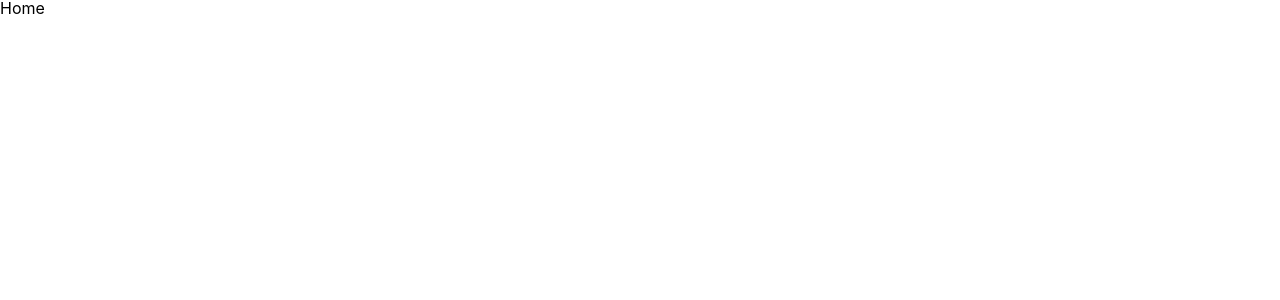
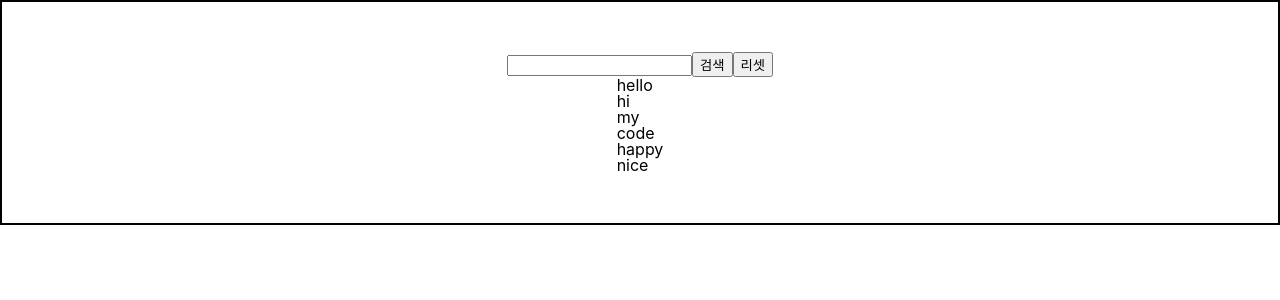
Before and after one commit to volant97/Baecomm, a React (Create React App) app: page / in a window 1280 px wide. Shown: the top 300 px of the page. Built offline with nearby package versions, Linux system fonts and the light colour scheme.

Commit message:
[UPDATE] route Layout

```diff
--- /dev/null
+++ b/src/components/common/Layout.tsx
@@ -0,0 +1,21 @@
+import { Outlet } from "react-router-dom";
+import styled from "styled-components";
+
+function Layout() {
+  return (
+    <StLayout>
+      <Outlet />
+    </StLayout>
+  );
+}
+
+export default Layout;
+
+const StLayout = styled.div`
+  display: flex;
+  flex-direction: column;
+  align-items: center;
+  width: 100%;
+  padding: 50px 0;
+  border: 2px solid black;
+`;
--- a/src/pages/Home.tsx
+++ b/src/pages/Home.tsx
@@ -1,5 +1,44 @@
+import { useState } from "react";
+
 function Home() {
-  return <div>Home</div>;
+  const array = ["hello", "hi", "my", "code", "happy", "nice"];
+
+  const [word, setWord] = useState<string>("");
+  const [searchedItem, setSearchedItem] = useState<string[]>(array);
+
+  const searched = array.filter((item) => item.toLowerCase().includes(word));
+
+  const handleInputOnChange = (e: React.ChangeEvent<HTMLInputElement>) => {
+    setWord(e.target.value);
+  };
+
+  const handleformSubmit = (e: React.FormEvent<HTMLFormElement>) => {
+    e.preventDefault();
+    if (searched.length === 0) return alert("검색 결과가 없습니다");
+    setSearchedItem(searched);
+    setWord("");
+  };
+
+  const handleResetBtnOnClick = () => {
+    setSearchedItem(array);
+  };
+
+  return (
+    <>
+      <form onSubmit={handleformSubmit}>
+        <input value={word} onChange={handleInputOnChange} required />
+        <button type="submit">검색</button>
+        <button type="button" onClick={handleResetBtnOnClick}>
+          리셋
+        </button>
+      </form>
+      <ul>
+        {searchedItem.map((item, index) => (
+          <li key={index}>{item}</li>
+        ))}
+      </ul>
+    </>
+  );
 }
 
 export default Home;
--- a/src/shared/Router.tsx
+++ b/src/shared/Router.tsx
@@ -3,15 +3,18 @@ import TestPage from "../pages/TestPage";
 import { BrowserRouter, Navigate, Route, Routes } from "react-router-dom";
 import TestPage2 from "../pages/TestPage2";
 import TestPage3 from "../pages/TestPage3";
+import Layout from "../components/common/Layout";
 
 function Router() {
   return (
     <BrowserRouter>
       <Routes>
-        <Route index element={<Home />} />
-        <Route path="/test" element={<TestPage />} />
-        <Route path="/test2" element={<TestPage2 />} />
-        <Route path="/test3" element={<TestPage3 />} />
+        <Route element={<Layout />}>
+          <Route index element={<Home />} />
+          <Route path="/test" element={<TestPage />} />
+          <Route path="/test2" element={<TestPage2 />} />
+          <Route path="/test3" element={<TestPage3 />} />
+        </Route>
         <Route path="*" element={<Navigate replace to={"/"} />} />
       </Routes>
     </BrowserRouter>
```
